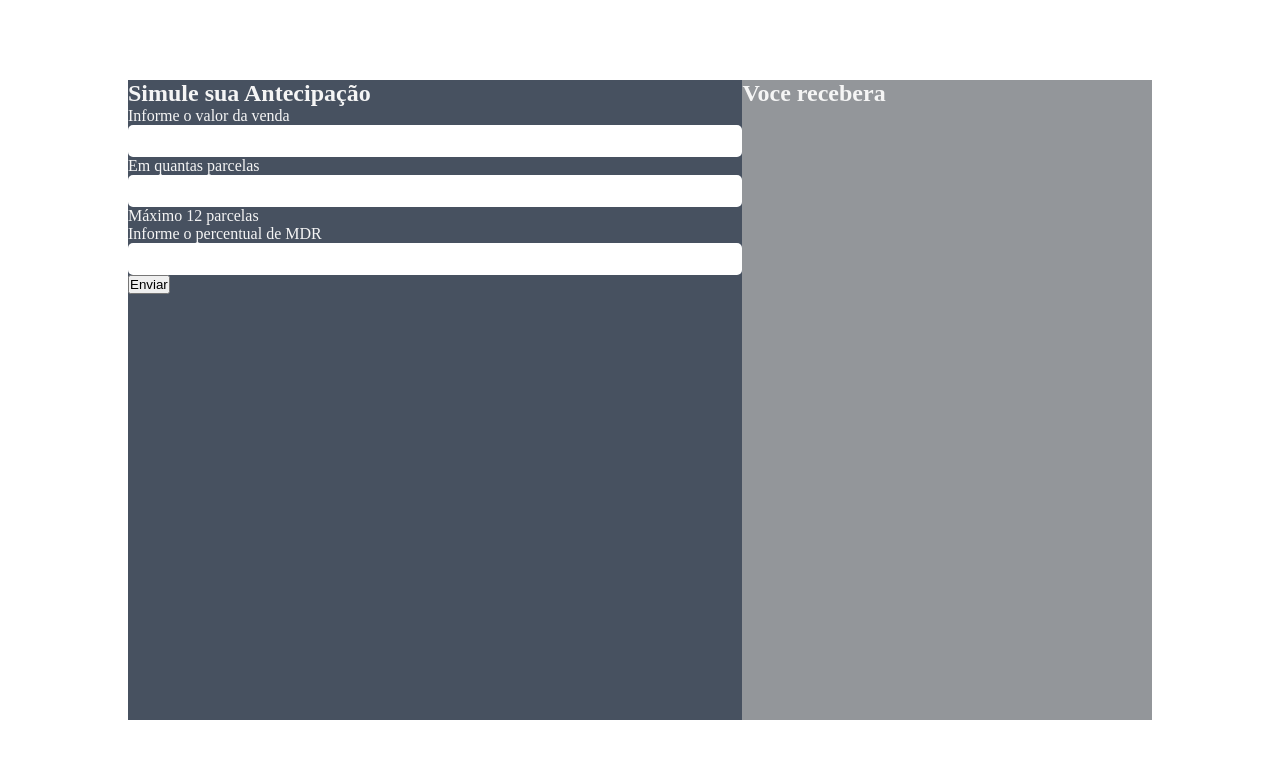
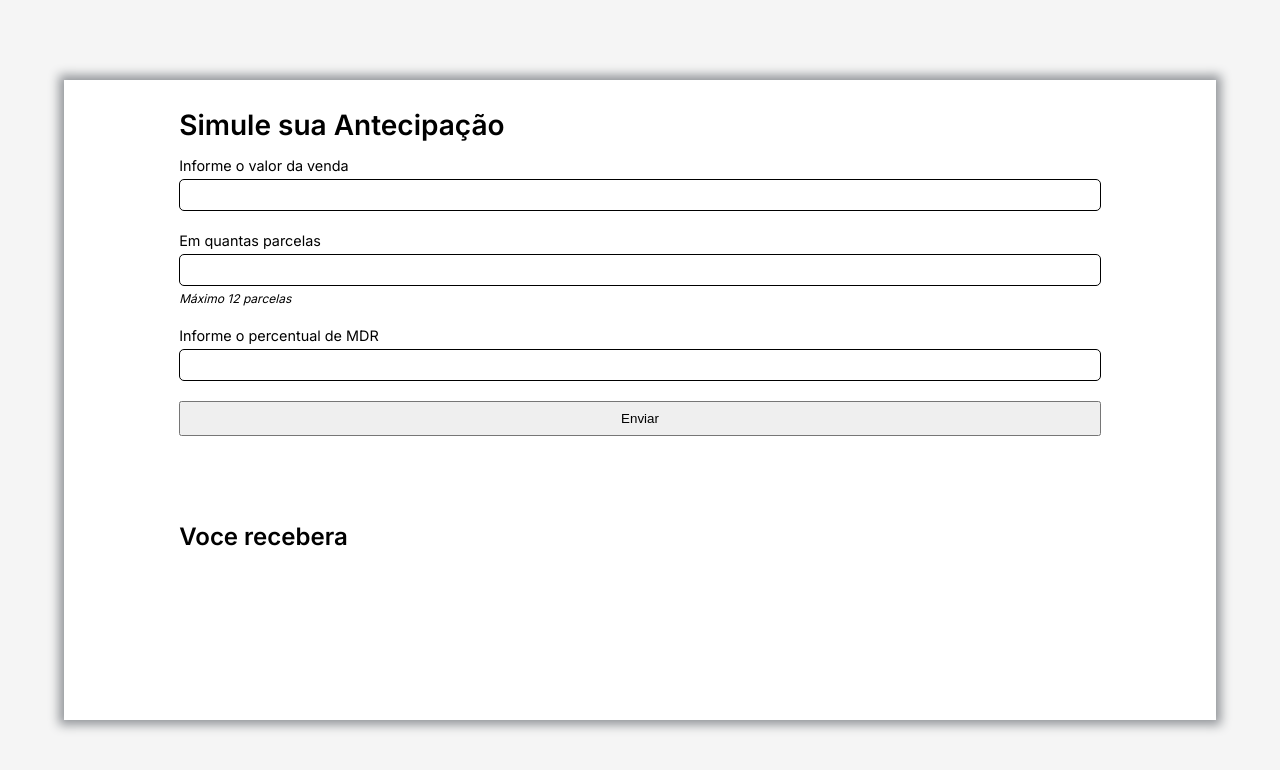
Before and after one commit to emergs/Calculadora-de-Antecipa-o, a React (Vite) app: page / in a window 1280 px wide. Shown: the top 770 px of the page. Built offline with nearby package versions, Linux system fonts and the light colour scheme.

Commit message:
fix:alteraçao das cores do layout

```diff
--- a/src/components/Box/style.ts
+++ b/src/components/Box/style.ts
@@ -1,7 +1,6 @@
 import styled from "styled-components";
 
 const BoxStyle = styled.div`
-  @media(max-width:768px){
     background-color:'inherit';
     width: 100%;
     height: 'auto';
@@ -10,9 +9,9 @@ const BoxStyle = styled.div`
     flex-direction: column;
     justify-content: center;
     gap: 5px;
+
+  @media(min-width:768px){
+
   }
-
-  display: flex;
-  flex-direction:column;
 `
 export { BoxStyle }
--- a/src/components/BoxResults/style.ts
+++ b/src/components/BoxResults/style.ts
@@ -1,7 +1,6 @@
 import styled from "styled-components";
 
 const BoxResultsStyle = styled.section`
-    @media(max-width: 768px){
       height: 40%;
       width: 100%;
       padding: 5% 10%;
@@ -21,11 +20,10 @@ const BoxResultsStyle = styled.section`
       ul li{
         font: var(--label);
       }
+
+    @media(min-width: 768px){
+
     }
-
-    background-color:var(--primary-color);
-    width: 40%;
-    color:var(--tertiary-color);
 
 `
 
--- a/src/components/Container/style.ts
+++ b/src/components/Container/style.ts
@@ -1,21 +1,20 @@
 import styled from "styled-components";
 
 const Content = styled.main`
-  @media(max-width: 768px){
-    background-color: var(--secondary-color);
-    width: 90%;
-    height: 40rem;
+  background-color: var(--primary-color);
+  width: 90%;
+  height: 40rem;
+  display: flex;
+  flex-direction: column;
+  justify-content: space-between;
+  align-items: center;
+  box-shadow: 0 0 10px 5px #93969a;
+  color:var(--secondary-color);
+
+  @media(min-width: 768px){
     display: flex;
-    flex-direction: column;
-    justify-content: space-between;
-    align-items: center;
+
   }
-
-  background-color: var(--secondary-color);
-  display:flex;
-  height: 40rem;
-  width: 80%;
-
 `
 
 export { Content }
--- a/src/components/Form/style.ts
+++ b/src/components/Form/style.ts
@@ -1,7 +1,6 @@
 import styled from "styled-components";
 
 const FormStyle = styled.section`
-    @media(max-width:768px){
     height: 60%;
     width: 100%;
     padding: 20px 0;
@@ -33,10 +32,9 @@ const FormStyle = styled.section`
     height: 35px;
     }
 
+    @media(min-width:768px){
+
     }
-
-    width: 60%;
-    color: var(--tertiary-color);
 `
 
 export default FormStyle
--- a/src/components/Input/style.ts
+++ b/src/components/Input/style.ts
@@ -3,7 +3,7 @@ import styled from "styled-components";
 const Input = styled.input`
   width: 100%;
   height: 2rem;
-  border: none;
+  border: 0.5px solid var(--secondary-color);
   border-radius: 5px;
 `
 
--- a/src/styles/GlobalStyles.ts
+++ b/src/styles/GlobalStyles.ts
@@ -2,8 +2,8 @@ import { createGlobalStyle } from "styled-components";
 
 const GlobalStyle = createGlobalStyle`
   :root{
-    --primary-color: #93969a;
-    --secondary-color: #475160;
+    --primary-color: #ffffff;
+    --secondary-color: #000000;
     --tertiary-color: #f5f5f5;
 
     --title1: bold 1.75rem 'Inter',sans-serif;
@@ -26,6 +26,7 @@ const GlobalStyle = createGlobalStyle`
     align-items: center;
     width: 100vw;
     height: 100vh;
+    background-color:var(--tertiary-color);
   }
 `
 
```
Lines whose indentation alone changed are shown as unchanged.
